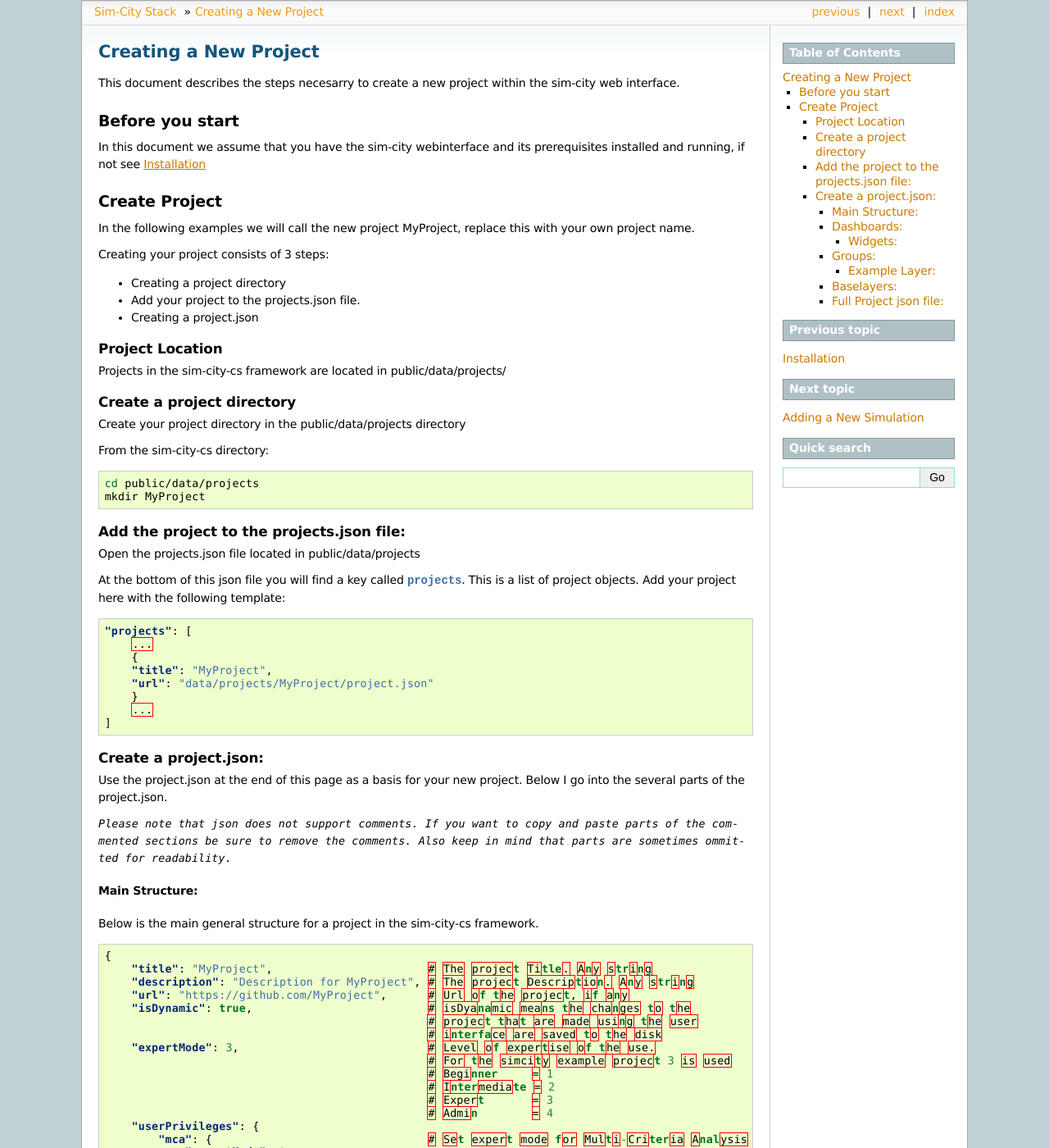
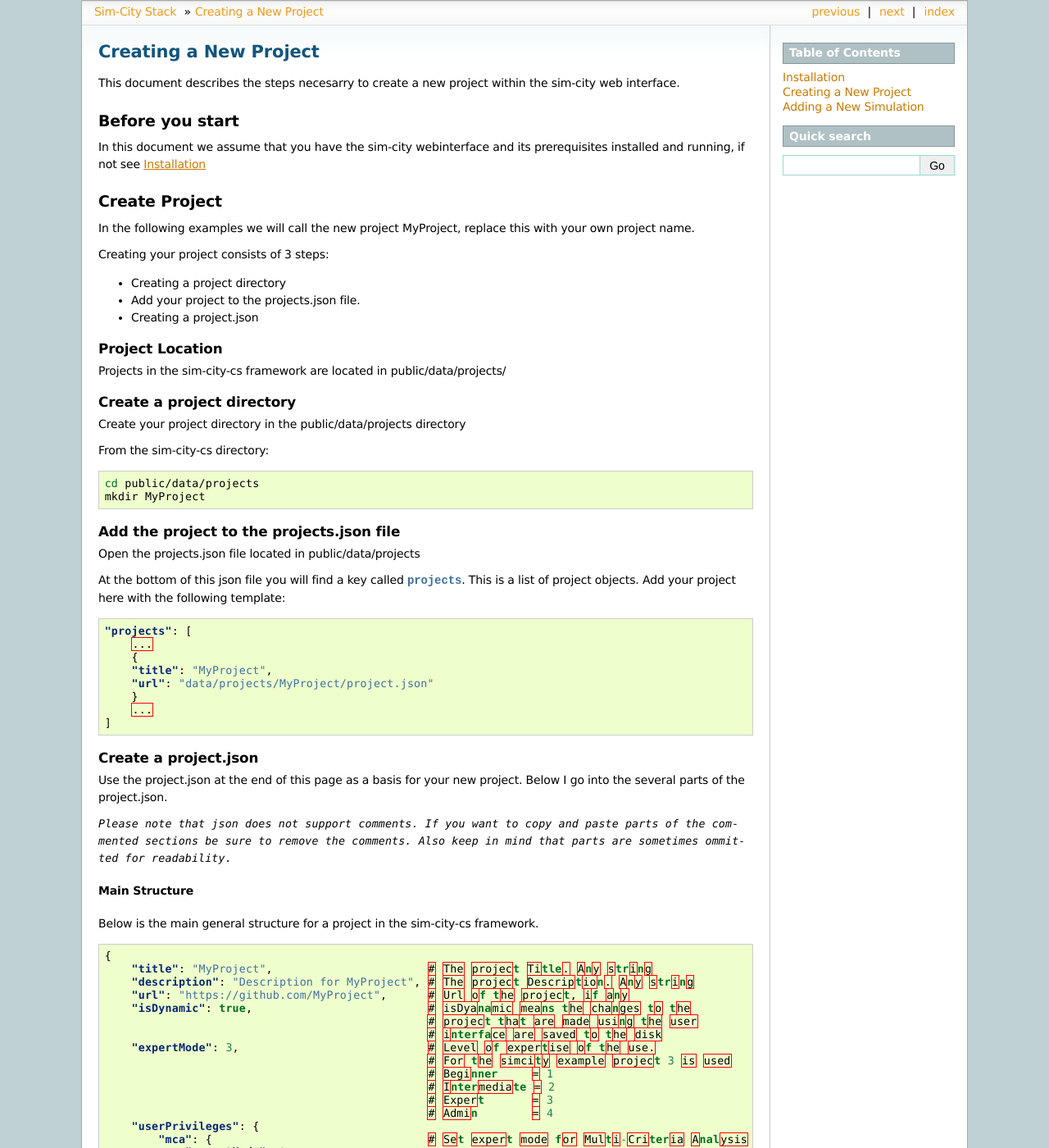
Before and after one commit to ReGIS-org/regis-stack, a Sphinx documentation site: the page built from docs/NewProject.rst, in a window 1280 px wide and 1400 px high. Shown: the whole window at 82% size. Built offline with Sphinx 7.4.7, drawn with Linux system fonts in a browser that asks for light colours; some of the changed text lies outside the part shown.

Commit message:
Updated table of contents

```diff
--- a/docs/NewProject.rst
+++ b/docs/NewProject.rst
@@ -36,8 +36,8 @@ From the sim-city-cs directory:
     cd public/data/projects
     mkdir MyProject
 
-Add the project to the projects.json file:
-------------------------------------------
+Add the project to the projects.json file
+-----------------------------------------
 Open the projects.json file located in public/data/projects
 
 At the bottom of this json file you will find a key called *projects*.
@@ -54,8 +54,8 @@ This is a list of project objects. Add your project here with the following temp
         ...
     ]
 
-Create a project.json:
-----------------------
+Create a project.json
+---------------------
 Use the project.json at the end of this page as a basis for your new project.
 Below I go into the several parts of the project.json.
 
@@ -63,8 +63,8 @@ Below I go into the several parts of the project.json.
 parts of the commented sections be sure to remove the comments. Also keep in mind
 that parts are sometimes ommitted for readability.`
 
-Main Structure:
-'''''''''''''''
+Main Structure
+''''''''''''''
 Below is the main general structure for a project in the sim-city-cs framework.
 
 .. code:: json
@@ -190,8 +190,8 @@ These groups are displayed under a collapsable name in the left menu under layer
     },
     ...
 
-Example Layer:
-""""""""""""""
+Example Layer
+"""""""""""""
 
 .. code:: json
 
@@ -261,8 +261,8 @@ Below is an example for OpenStreetMap (which is already defined in the projects.
     }
 
 
-Full Project json file:
-'''''''''''''''''''''''
+Full Project json file
+''''''''''''''''''''''
 
 .. code:: json
 
--- a/docs/conf.py
+++ b/docs/conf.py
@@ -28,7 +28,7 @@ import os
 # Add any Sphinx extension module names here, as strings. They can be
 # extensions coming with Sphinx (named 'sphinx.ext.*') or your custom
 # ones.
-#extensions = []
+extensions = ['sphinxcontrib.fulltoc']
 
 # Add any paths that contain templates here, relative to this directory.
 templates_path = ['_templates']
@@ -154,7 +154,7 @@ html_static_path = ['_static']
 #html_use_smartypants = True
 
 # Custom sidebar templates, maps document names to template names.
-#html_sidebars = {}
+html_sidebars = { '**': ['globaltoc.html', 'searchbox.html'], }
 
 # Additional templates that should be rendered to pages, maps page names to
 # template names.
--- a/docs/index.rst
+++ b/docs/index.rst
@@ -8,7 +8,7 @@ Sim-City Documentation
 The SIM-CITY Common Sense project is the front-end for the sim-city simulation framework.
 It is based on the `csWeb framework <https://github.com/TNOCS/csWeb>`__.
 
-Contents:
+Contents
 ---------
 .. toctree::
    :maxdepth: 1
@@ -26,7 +26,7 @@ web-interface these services need to be set up. This manual uses docker images t
 locally. However, the docker files can also be used as a summary for how to set up the different
 components stand alone.
 
-Components:
+Components
 -----------
 The web-interface
     The web interface displays geo-spatial data and allows for filtering and colouring of the data.
--- /dev/null
+++ b/docs/requirements.txt
@@ -0,0 +1 @@
+sphinxcontrib-fulltoc==1.1
```
Also changed, not shown: other parts of docs/NewProject.rst (+8 -8 lines), docs/NewSimulation.rst (+10 -10 lines).
